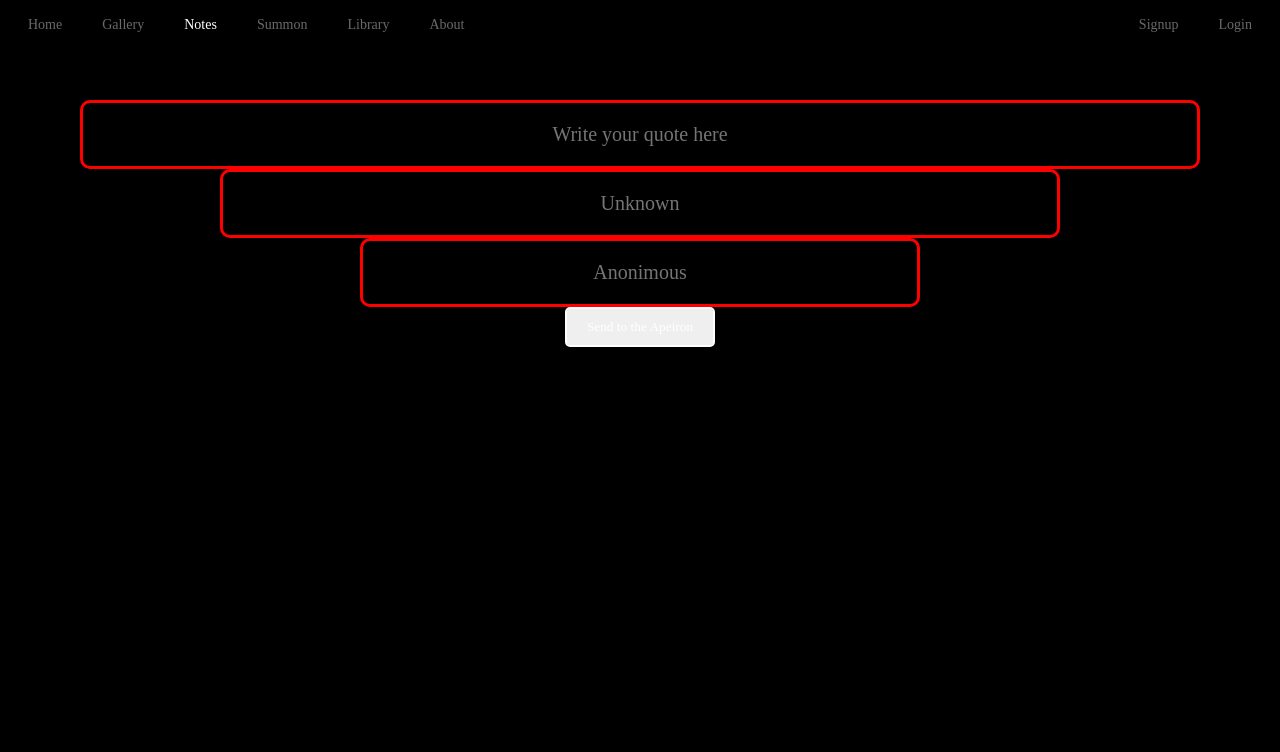
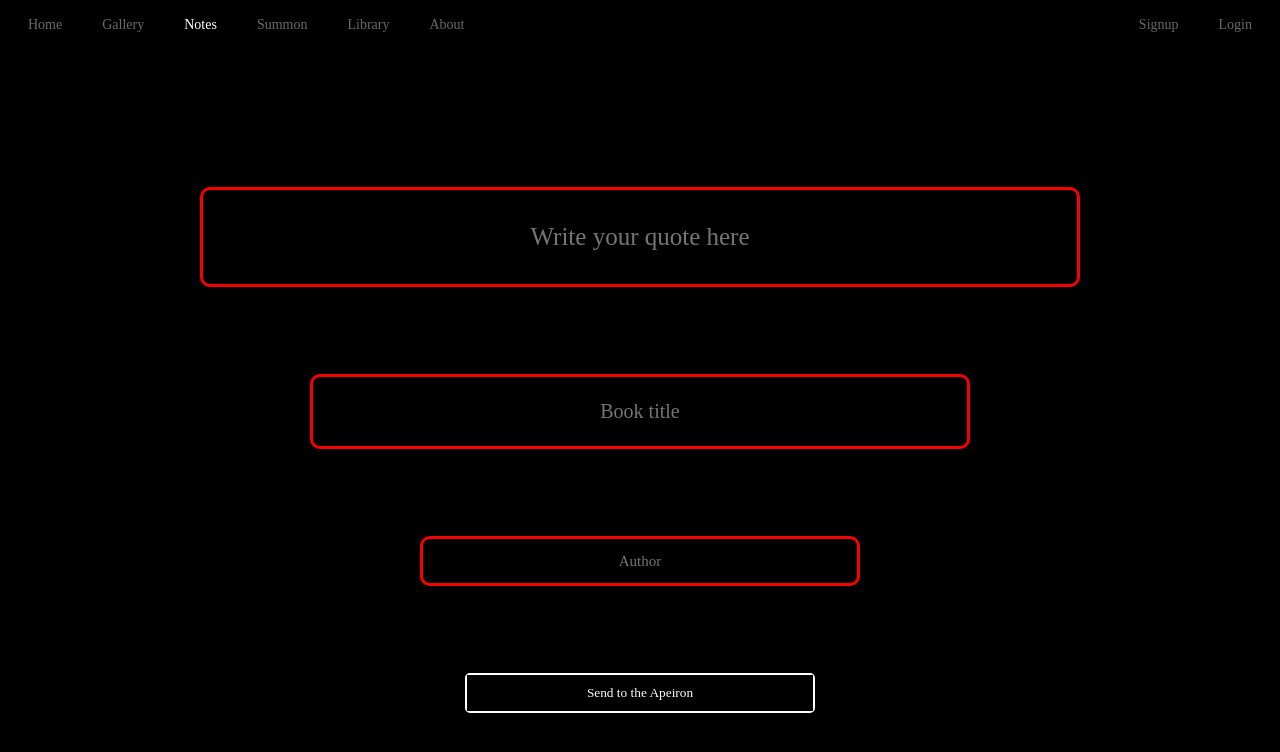
Before and after one commit to Terestian87/apeiron_v2, a React (Create React App) app: page /notes in a window 1280 px wide. Shown: the top 752 px of the page. Built offline with nearby package versions, Linux system fonts and the light colour scheme.

Commit message:
feat(Notes):Implemented Notes page with form and input customization

```diff
--- a/src/components/Button.tsx
+++ b/src/components/Button.tsx
@@ -1,21 +1,34 @@
 import React from "react";
 import styled from "styled-components";
 
-interface ButtonProps {
+// interface ButtonProps extends React.ComponentPropsWithRef<'button'> {
+  // onClick?: React.MouseEvent<HTMLButtonElement, MouseEvent>;
+interface ButtonProps extends React.ButtonHTMLAttributes<HTMLButtonElement> {
   id?: string;
-  onClick?: React.MouseEvent<HTMLButtonElement, MouseEvent>;
   disabled: boolean;
-  type: string;
   children?: string;
 }
+
 const StyledButtonWrapper = styled("div")`
+  width: 350px;
+  margin: 0 auto;
   font-size: 14px;
   border: 2px solid white;
   border-radius: 5px;
-  background: transparent;
-    `;
+  /* background: rgb(135,37,37); */
+  background: radial-gradient(
+    circle,
+    rgba(135, 37, 37, 1) 0%,
+    rgba(0, 0, 0, 1) 100%
+  );
+  :hover {
+    border-color: #c00000;
+    color: #fff;
+    background: transparent;
+  }
+`;
 const StyledButton = styled("button")`
-  /* background-color: transparent; */
+  background-color: black;
   outline: none;
   color: #fff;
   border: none;
@@ -23,18 +36,12 @@ const StyledButton = styled("button")`
   height: 100%;
   padding: 10px 20px;
   transition: all 0.5s ease;
-  :hover {
-    background-color: #c00000;
-    border-color: #c00000;
-    color: #fff;
-
-  }
 `;
 
 const Button = (props: ButtonProps) => {
   return (
     <StyledButtonWrapper>
-      <StyledButton onClick={(event) => console.log(event)}>
+      <StyledButton disabled={props.disabled} onClick={(event) => console.log(event)}>
         {props.children}
       </StyledButton>
     </StyledButtonWrapper>
--- a/src/components/Form.tsx
+++ b/src/components/Form.tsx
@@ -6,22 +6,22 @@ import { AuthContext, User } from "../context/AuthContext";
 
 //#region styled components
 const StyledForm = styled("form")`
-   width: 100%;
-   display: flex;
-   flex-direction: column;
-   align-items: center;
+  width: 100%;
+  height: 100%;
+  display: flex;
+  flex-direction: column;
+  justify-content: space-evenly;
   /* z-index: 2;  */
 `;
 
-
 //#endregion
 
-interface IProps {
+interface FormInterface {
   setSpiral: React.Dispatch<React.SetStateAction<boolean>>;
   spiral: boolean;
 }
 
-const Form: React.FC<IProps> = ({ setSpiral, spiral }) => {
+const Form: React.FC<FormInterface> = ({ setSpiral, spiral }) => {
   const [loggedUser, setLoggedUSer] = useState<User>(null);
   const [quote, setQuote] = useState("");
   const [title, setTitle] = useState("");
@@ -80,18 +80,18 @@ const Form: React.FC<IProps> = ({ setSpiral, spiral }) => {
     }
 
     setSpiral(!spiral);
-    if (quoteRef.current && titleRef.current && authorRef.current) {
-      quoteRef.current.blur();
-      titleRef.current.blur();
-      authorRef.current.blur();
-    }
+    // if (quoteRef.current && titleRef.current && authorRef.current) {
+    //   quoteRef.current.blur();
+    //   titleRef.current.blur();
+    //   authorRef.current.blur();
+    // }
     setTimeout(() => {
       resetDefaultInput();
       setIsLoading(false);
     }, 5000);
   };
   return (
-    <StyledForm onSubmit={(e) => onSubmitFormHandler(e)}>
+    <StyledForm onSubmit={(e) => onSubmitFormHandler(e)} autoComplete="off">
       <Input
         hasLabel={false}
         name="quote"
@@ -100,36 +100,33 @@ const Form: React.FC<IProps> = ({ setSpiral, spiral }) => {
         onChange={(e) => setQuote(e.target.value)}
         ref={quoteRef}
         customPercentageWidth={100}
-
-        // autoComplete="off"
-        // placeholder="Write your quote here"
-        // disabled={isLoading}
+        customPxHeight="100"
+        customFontSize={25}
+        disabled={isLoading}
         />
       <Input
         hasLabel={false}
         name="title"
-        placeholder="Unknown"
+        placeholder="Book title"
         value={title}
         onChange={(e) => setTitle(e.target.value)}
         ref={titleRef}
         customPercentageWidth={75}
-
-        // className="book"
-        // autoComplete="off"
-        // disabled={isLoading}
+        customPxHeight="75"
+        customFontSize={20}
+        disabled={isLoading}
         />
       <Input
         hasLabel={false}
         name="author"
-        placeholder="Anonimous"
+        placeholder="Author"
         value={author}
         onChange={(e) => setAuthor(e.target.value)}
         ref={authorRef}
         customPercentageWidth={50}
-
-        // className="author"
-        // autoComplete="off"
-        // disabled={isLoading}
+        customFontSize={15}
+        customPxHeight="50"
+        disabled={isLoading}
       />
       <Button disabled={isLoading} type="submit">
         Send to the Apeiron
--- a/src/components/Input.tsx
+++ b/src/components/Input.tsx
@@ -1,24 +1,23 @@
-import { ChangeEvent } from "react";
 import styled from "styled-components";
 
-interface InputInterface {
-  type?: "text" | "number" | "email" | "password";
+interface StyledInputProps {
+  customPxWidth?: string;
+  customPercentageWidth?: number;
+  customPxHeight?: string;
+  customPercentageHeight?: number;
+  customFontSize?: number;
+}
+interface InputInterface extends React.InputHTMLAttributes<HTMLInputElement> {
   hasLabel: boolean;
   label?: string;
-  className?: string;
-  value: string | number;
-  name: string;
-  placeholder: string;
-  error?: boolean;
-  disabled?: boolean;
-  onChange: (e: ChangeEvent<HTMLInputElement>) => void;
-  ref: React.RefObject<HTMLInputElement>;
-  customPxWidth?: string;
-  customPercentageWidth?: number;
+  ref?: React.RefObject<HTMLInputElement>;
 }
+
 const StyledInputWrapper = styled("div")<{
   customPxWidth?: string;
   customPercentageWidth?: number;
+  customPxHeight?: string;
+  customPercentageHeight?: number;
 }>`
   margin: 0 auto;
   width: ${({ customPxWidth, customPercentageWidth }) =>
@@ -27,40 +26,60 @@ const StyledInputWrapper = styled("div")<{
       : customPercentageWidth
       ? `${customPercentageWidth}%`
       : "250px"};
+  height: ${({ customPxHeight, customPercentageHeight }) =>
+    customPxHeight
+      ? `${customPxHeight}px`
+      : customPercentageHeight
+      ? `${customPercentageHeight}%`
+      : "50px"};
   :hover {
     cursor: url("http://www.rw-designer.com/cursor-extern.php?id=113889"), auto;
   }
 `;
 const StyledInputLabel = styled("label")<{ label?: boolean }>``;
 
-const StyledInput = styled("input")`
+const StyledInput = styled("input")<{ customFontSize?: number }>`
   font-family: "Courgette", cursive;
-  background-color: black;
-  border: 3px solid red;
+  font-size: 14px;
+  background-color: transparent;
+  border: 3px solid var(--primary-bright);
   border-radius: 10px;
   outline: none;
-  color: white;
+  color: var(--text-color-bright);
   text-align: center;
   padding: 20px;
-  font-size: 20px;
   width: 100%;
+  height: 100%;
+  font-size: ${({ customFontSize }) =>
+    customFontSize ? `${customFontSize}px` : "14px"};
+
   &:active {
     outline: none;
   }
   &:focus {
-    border: 3px solid white;
+    border: 3px solid;
   }
   :hover {
     cursor: url("http://www.rw-designer.com/cursor-extern.php?id=113889"), auto;
   }
 `;
-const Input: React.FC<InputInterface> = (props: InputInterface) => {
+
+const Input: React.FC<InputInterface & StyledInputProps> = ({
+  customPercentageWidth,
+  customPxWidth,
+  customPercentageHeight,
+  customPxHeight,
+  label,
+  ...props
+}) => {
   return (
     <StyledInputWrapper
-      customPercentageWidth={props.customPercentageWidth}
-      customPxWidth={props.customPxWidth}
+      customPercentageWidth={customPercentageWidth}
+      customPxWidth={customPxWidth}
+      customPercentageHeight={customPercentageHeight}
+      customPxHeight={customPxHeight}
     >
-      {props.label && <StyledInputLabel />}
+      {label && <StyledInputLabel />}
       <StyledInput {...props} />
     </StyledInputWrapper>
   );
--- /dev/null
+++ b/src/components/PageContainer.tsx
@@ -0,0 +1,22 @@
+import React from "react";
+import styled from "styled-components";
+
+
+interface ContainerProps {
+  children: JSX.Element[]
+}
+
+const StyledPageContainer = styled("div")`
+  display: flex;
+  align-items: center;
+  flex-direction: column;
+  width: 100%;
+  padding: 0 40px;
+  max-width: 80%;
+`;
+
+const PageContainer: React.FC<ContainerProps> = (props: ContainerProps) => {
+  return <StyledPageContainer>{props.children}</StyledPageContainer>;
+};
+
+export default PageContainer;
--- a/src/components/Spiral.tsx
+++ b/src/components/Spiral.tsx
@@ -58,11 +58,11 @@ const StyledQuoteWrapper = styled("div")<{ reversed: boolean }>`
     opacity: 0;
 
     path {
-      fill: #872525e6;
+      fill: var(--spiral-color);
     }
     g {
       path {
-        fill: #872525e6;
+        fill: var(--spiral-color);
       }
     }
   }
--- a/src/pages/Home.tsx
+++ b/src/pages/Home.tsx
@@ -1,11 +1,6 @@
 import React from "react";
 import styled from "styled-components";
-
-const StyledPageContainer = styled("div")`
-display: flex;
-align-items: center;
-flex-direction: column;
-`;
+import StyledPageContainer from "../components/PageContainer";
 
 const StyledTitle = styled("h1")`
   margin-bottom: 2rem;
--- a/src/pages/Notes.tsx
+++ b/src/pages/Notes.tsx
@@ -2,16 +2,14 @@ import React, { useState } from "react";
 import styled from "styled-components";
 import Form from "../components/Form";
 import Spiral from "../components/Spiral";
+import StyledPageContainer from "../components/PageContainer";
 import { motion } from "framer-motion";
 
 //#region Styled components
-const StyledNotesWrapper = styled("div")`
-  width:100%;
-  padding: 0 40px;
-`;
 
 const StyledFormAnimator = styled(motion.div)`
   width: 100%;
+  height:100%;
   display: flex;
 `;
 
@@ -21,14 +19,14 @@ const StyledSpiralAnimator = styled(motion.div)`
   top: 50%;
   left: 50%;
   transform: translate(-50%, -50%);
-  /* z-index: 1; */
+  z-index: 1;
 `;
 //#endregion
 
 const Notes = () => {
   const [spiral, setSpiral] = useState<boolean>(false);
   return (
-    <StyledNotesWrapper>
+    <StyledPageContainer>
       <StyledFormAnimator
         animate={{
           opacity: spiral ? 0 : 1,
@@ -37,7 +35,7 @@ const Notes = () => {
           duration: spiral ? 6 : 1,
         }}
       >
-        <Form setSpiral={setSpiral} spiral={spiral} />
+        <Form setSpiral={setSpiral} spiral={spiral}/>
       </StyledFormAnimator>
       <div className="spiralPositioner ">
         {spiral && (
@@ -54,7 +52,7 @@ const Notes = () => {
           </StyledSpiralAnimator>
         )}
       </div>
-    </StyledNotesWrapper>
+    </StyledPageContainer>
   );
 };
 
--- a/src/utilities/GlobalStyle.ts
+++ b/src/utilities/GlobalStyle.ts
@@ -8,18 +8,25 @@ const GlobalStyle = createGlobalStyle`
      font-family: "Dancing Script", cursive;
      box-sizing: border-box;
      }
-
- :root {
-
+:root{
+     --bg-dark:#000000;
+     --primary-bright:#f80000;
+     --primary-dark:#ba0000;
+     --secondary-bright:#7c0000;
+     --secondary-dark: #3e0000;
+     --text-color-bright:#ffffff;
+     --text-color-dark:#ffffff;
+     --spiral-color:#872525e6;
+     --border-color-bright:#ffffff;
+}
+body {
+     background-color: var(--bg-dark);
+     color:var(--text-color-bright);
+          a {
+               cursor:pointer;
           }
 
- body {
-      background-color: black;
-      color:white;
-      a{
-           cursor:pointer;
-      }
-      button{
+          button {
                cursor:pointer;
           }
      }
```
Also changed, not shown: package.json (+3 -6 lines). Lines whose indentation alone changed are shown as unchanged.
